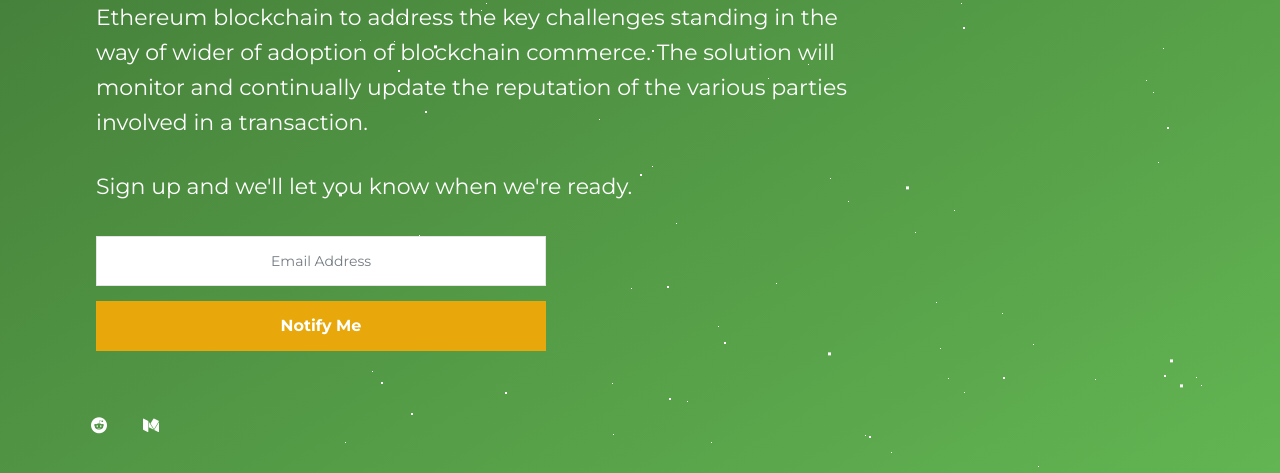
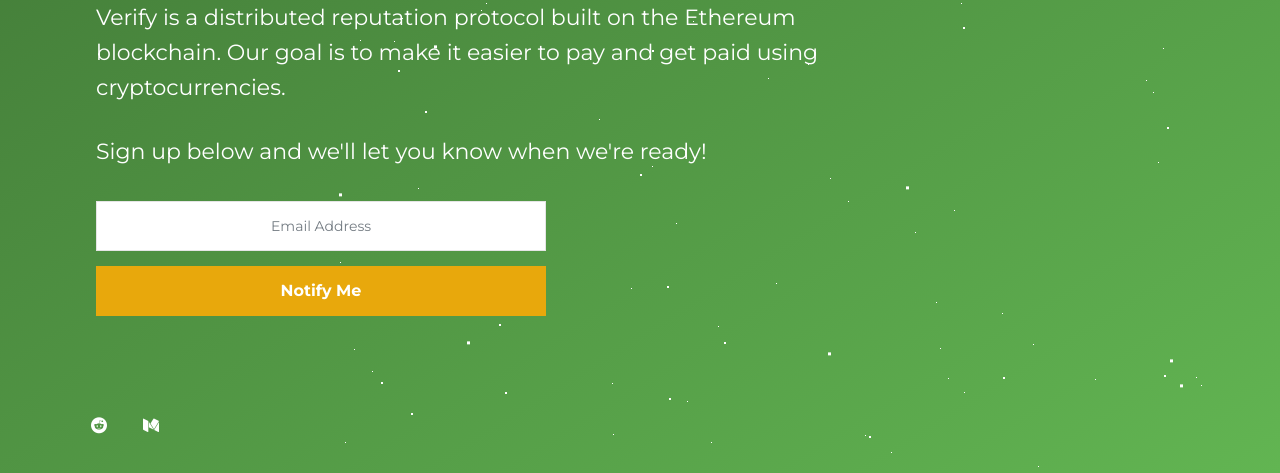
Before and after one commit to verifyas/landing-page, a plain HTML site: page index.html in a window 1280 px wide. Shown: the part 327-800 px from the top of the page. Drawn offline with Linux system fonts and the light colour scheme; files whose address does not match are found by name.

Commit message:
Updated text

```diff
--- a/index.html
+++ b/index.html
@@ -52,10 +52,9 @@
         <h1 class="text-intro opacity-0">The Ethereum-powered Reputation Platform for Commerce</h1>
 
         <h2 class="text-intro opacity-0">
-          <p>Verify proposes a distributed reputation protocol deployed on the Ethereum blockchain to address the key challenges standing in the way of wider of adoption of blockchain commerce. The solution will monitor and continually update the reputation of
-            the various parties involved in a transaction.</p>
+          <p>Verify is a distributed reputation protocol built on the Ethereum blockchain. Our goal is to make it easier to pay and get paid using cryptocurrencies.</p>
         </br>
-        <p>Sign up and we'll let you know when we're ready.</p>
+        <p>Sign up below and we'll let you know when we're ready!</p>
       </h2>
       <!-- START - Contact Form -->
       <form id="contact-form" action="https://app.convertkit.com/landing_pages/284331/subscribe" data-remote="true" name="notifyMe">
```
